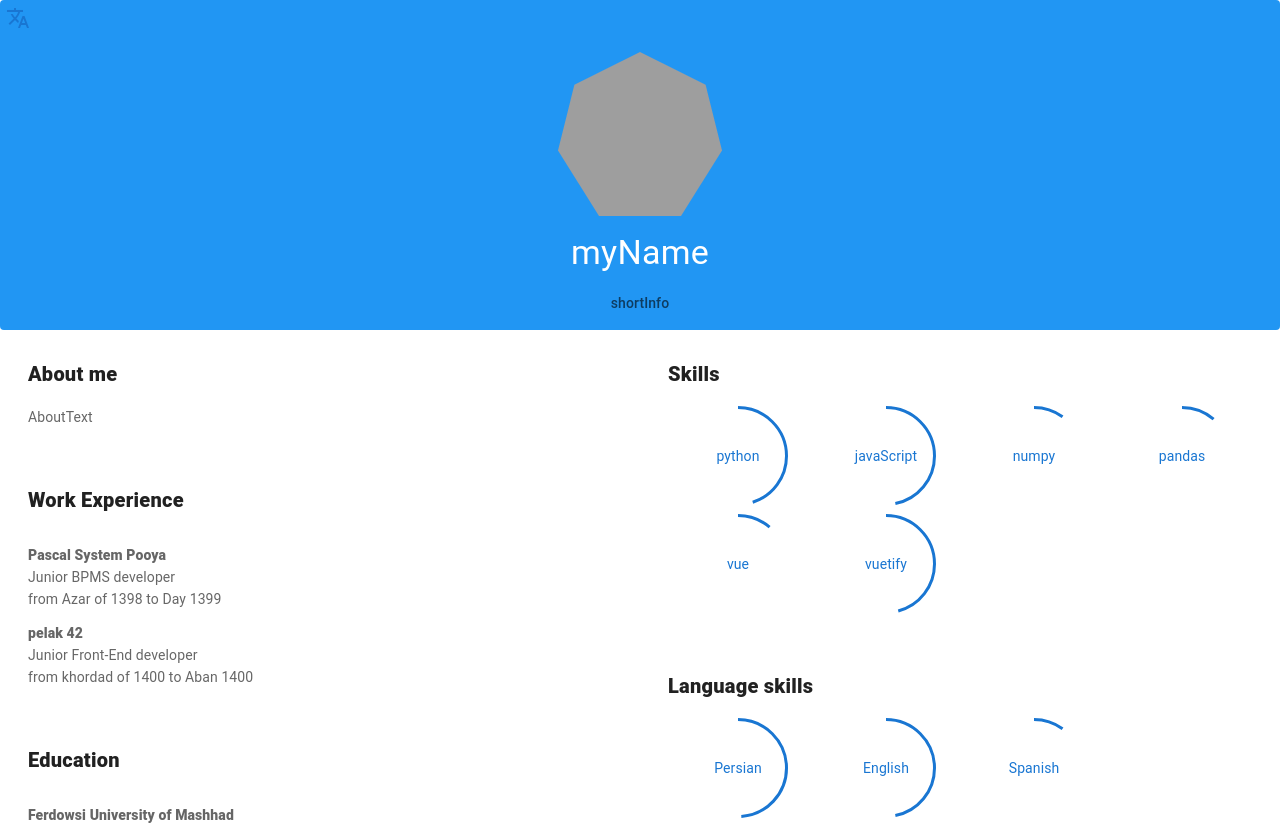
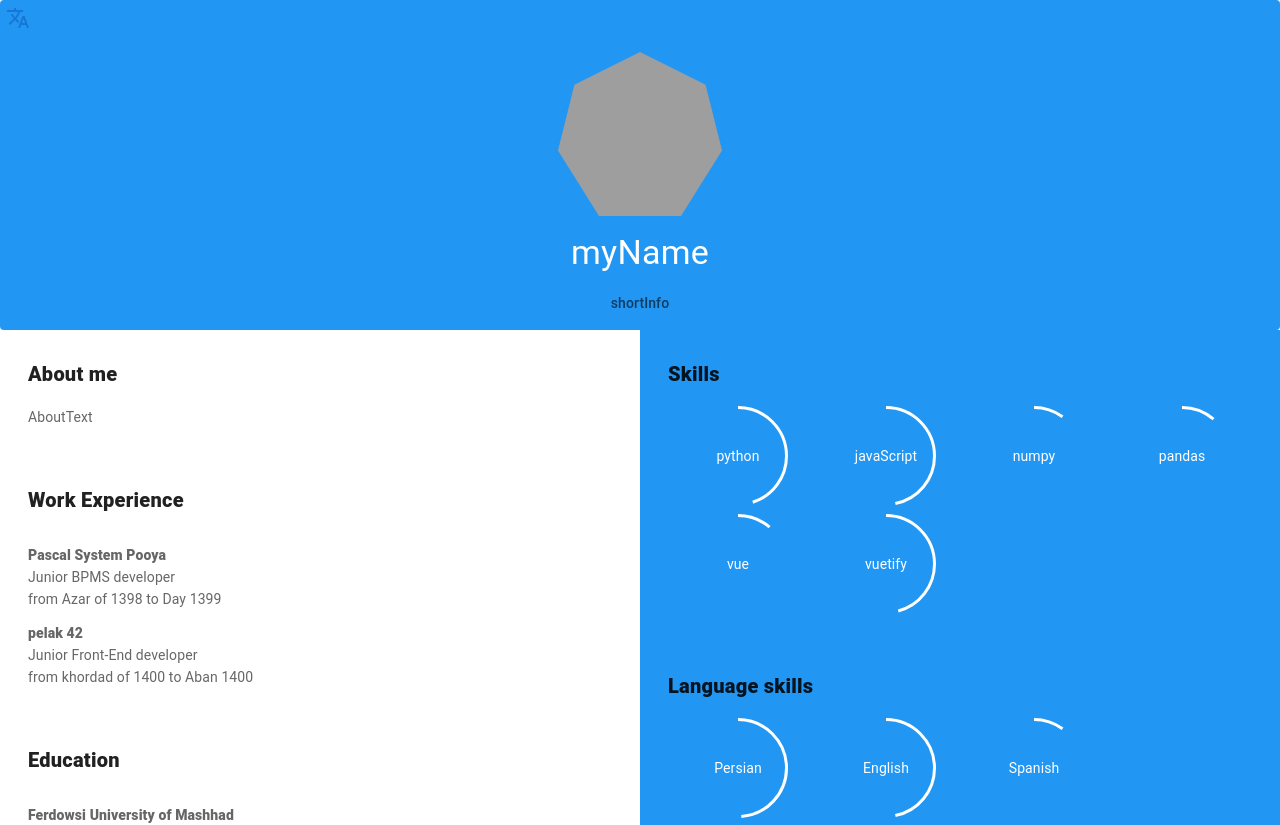
Before and after one commit to saman-taghavi/simple-resume-vue2, a Vue app: page / in a window 1280 px wide. Shown: the top 825 px of the page. Built offline with nearby package versions, Linux system fonts and the light colour scheme; grey boxes are pictures that could not be loaded; the HTML template or start-up script is replaced by a standard one.

Commit message:
Add some colors

```diff
--- a/src/components/firstResume.vue
+++ b/src/components/firstResume.vue
@@ -80,18 +80,22 @@
             </v-col>
           </v-row>
         </v-col>
-        <v-col cols="6">
+        <v-col class="blue red--text text--lighten-1" cols="6">
           <v-row>
             <v-col cols="12">
               <skills
                 :skillSetName="$t('Skills')"
                 :skillSet="translatedSkills"
+                progressColor="white"
+                skillTextClass="white--text"
               ></skills>
             </v-col>
             <v-col>
               <skills
                 :skillSetName="$t('Language skills')"
                 :skillSet="translatedLanguageSkills"
+                progressColor="white"
+                skillTextClass="white--text"
               ></skills>
             </v-col>
             <v-col cols="12">
```
